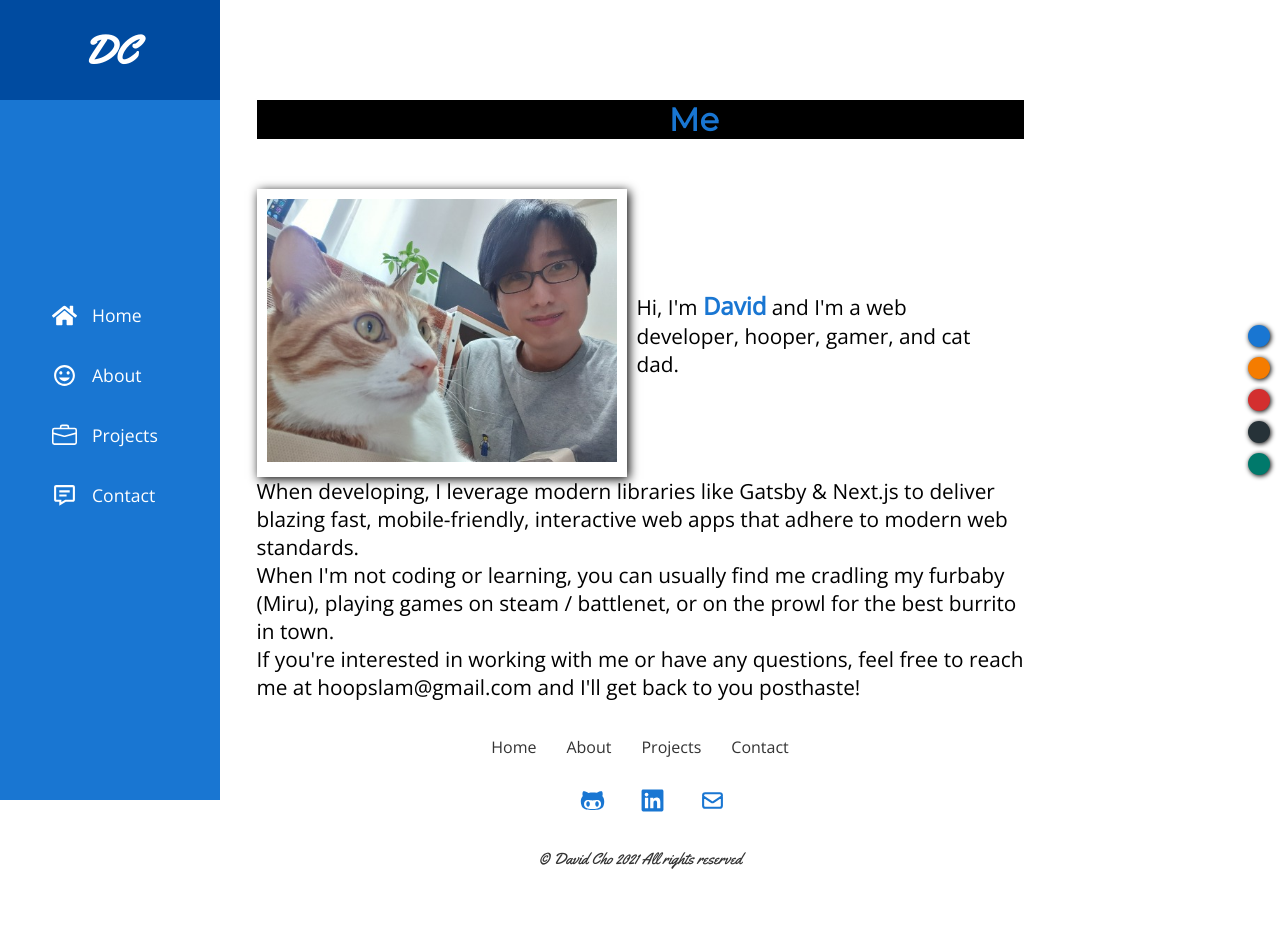
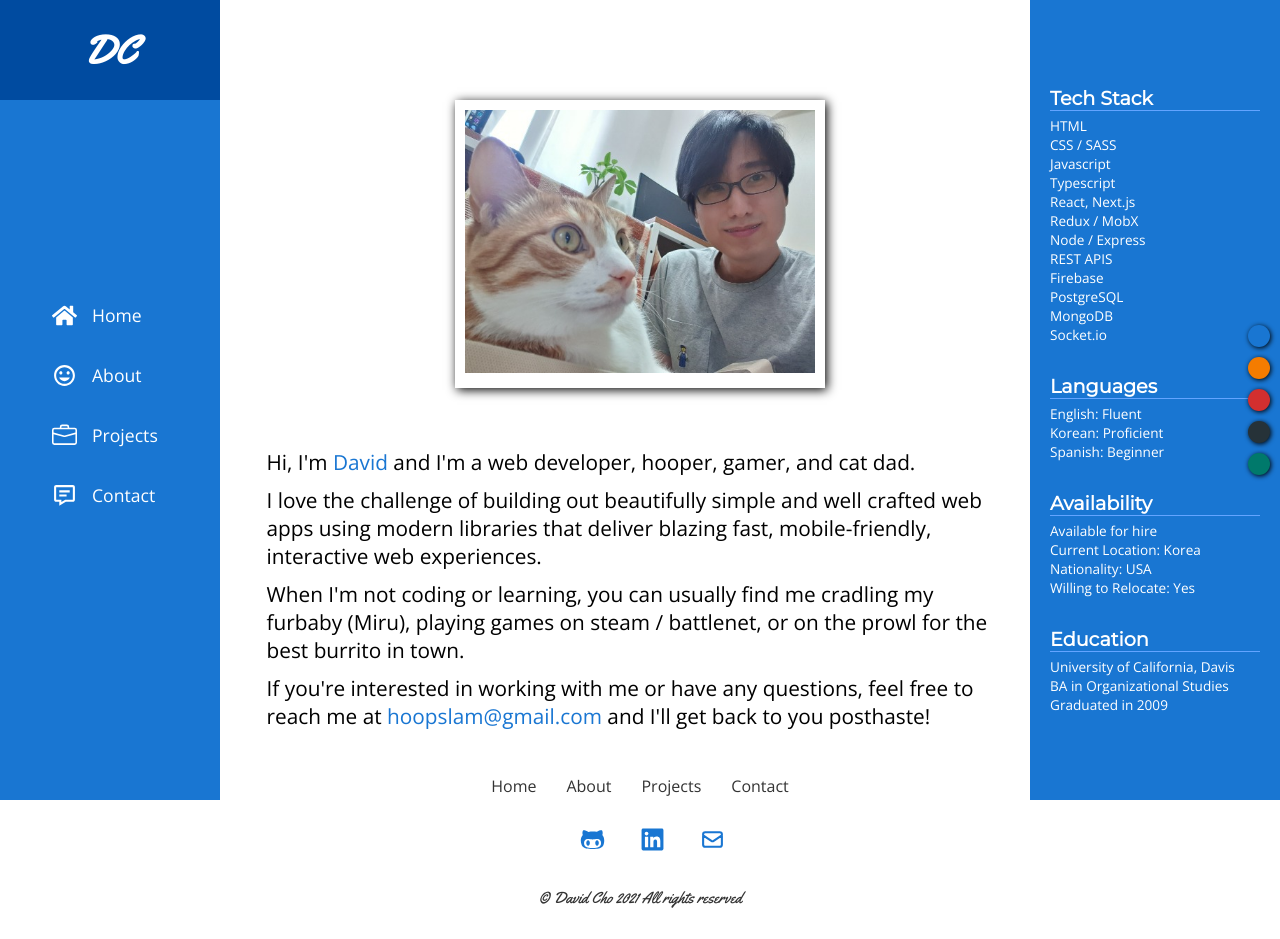
Before and after one commit to hoopslam/portfoliov2, a Next.js app: page /about in a window 1280 px wide. Before the commit the page ends 900 px from the top, so only its background shows below. Built offline with nearby package versions, Linux system fonts and the light colour scheme.

Commit message:
stopgap patch for now

```diff
--- a/pages/about.jsx
+++ b/pages/about.jsx
@@ -3,16 +3,6 @@ import styled from "styled-components";
 const about = () => {
   return (
     <AboutContainer>
-      <div className="title">
-        <div className="textblock">
-          <h1>
-            About <span>Me</span>
-          </h1>
-        </div>
-
-        <hr />
-      </div>
-
       <div className="intro">
         <div className="image-container">
           <img
@@ -21,15 +11,16 @@ const about = () => {
             alt="David Cho profile pic"
           />
         </div>
+      </div>
+      <div className="description">
         <p>
           Hi, I&apos;m <span>David</span> and I&apos;m a web developer, hooper,
           gamer, and cat dad.
         </p>
-      </div>
         <p>
-        When developing, I leverage modern libraries like Gatsby &#38; Next.js
-        to deliver blazing fast, mobile-friendly, interactive web apps that
-        adhere to modern web standards.
+          I love the challenge of building out beautifully simple and well
+          crafted web apps using modern libraries that deliver blazing fast,
+          mobile-friendly, interactive web experiences.
         </p>
         <p>
           When I&apos;m not coding or learning, you can usually find me cradling
@@ -37,11 +28,13 @@ const about = () => {
           for the best burrito in town.
         </p>
         <p>
-        If you&apos;re interested in working with me or have any questions, feel
-        free to reach me at <span>hoopslam@gmail.com</span> and I&apos;ll get
-        back to you posthaste!
+          If you&apos;re interested in working with me or have any questions,
+          feel free to reach me at <span>hoopslam@gmail.com</span> and I&apos;ll
+          get back to you posthaste!
         </p>
-      {/* <FunFacts>
+      </div>
+
+      <FunFacts>
         <Cat>
           <h2>Tech Stack</h2>
           <ul>
@@ -84,7 +77,7 @@ const about = () => {
             <li>Graduated in 2009</li>
           </ul>
         </Cat>
-      </FunFacts> */}
+      </FunFacts>
     </AboutContainer>
   );
 };
@@ -92,39 +85,29 @@ const about = () => {
 export default about;
 
 const AboutContainer = styled.div`
-  display: grid;
-  grid-template-columns: 1fr;
+  display: flex;
+  flex-direction: column;
   width: 100%;
-  align-items: flex-start;
-  justify-items: center;
+  align-items: center;
+  justify-content: center;
 
   P {
     font-size: 1.3rem;
   }
-
-  .title {
-    margin: 100px 0 50px;
-    position: relative;
-    width: 100%;
-    text-align: center;
-
-    .textblock {
-      background-color: black;
-    }
-
   span {
     color: ${({ theme }) => theme.primary};
   }
+  .description {
+    width: 100%;
+    text-align: start;
 
-    hr {
-      position: absolute;
-      width: 100%;
-      top: 20px;
-      z-index: -1;
+    p {
+      margin: 10px;
     }
   }
 
   .intro {
+    margin: 100px 0 50px;
     display: flex;
     justify-content: center;
     align-items: center;
```
Lines whose indentation alone changed are shown as unchanged.
